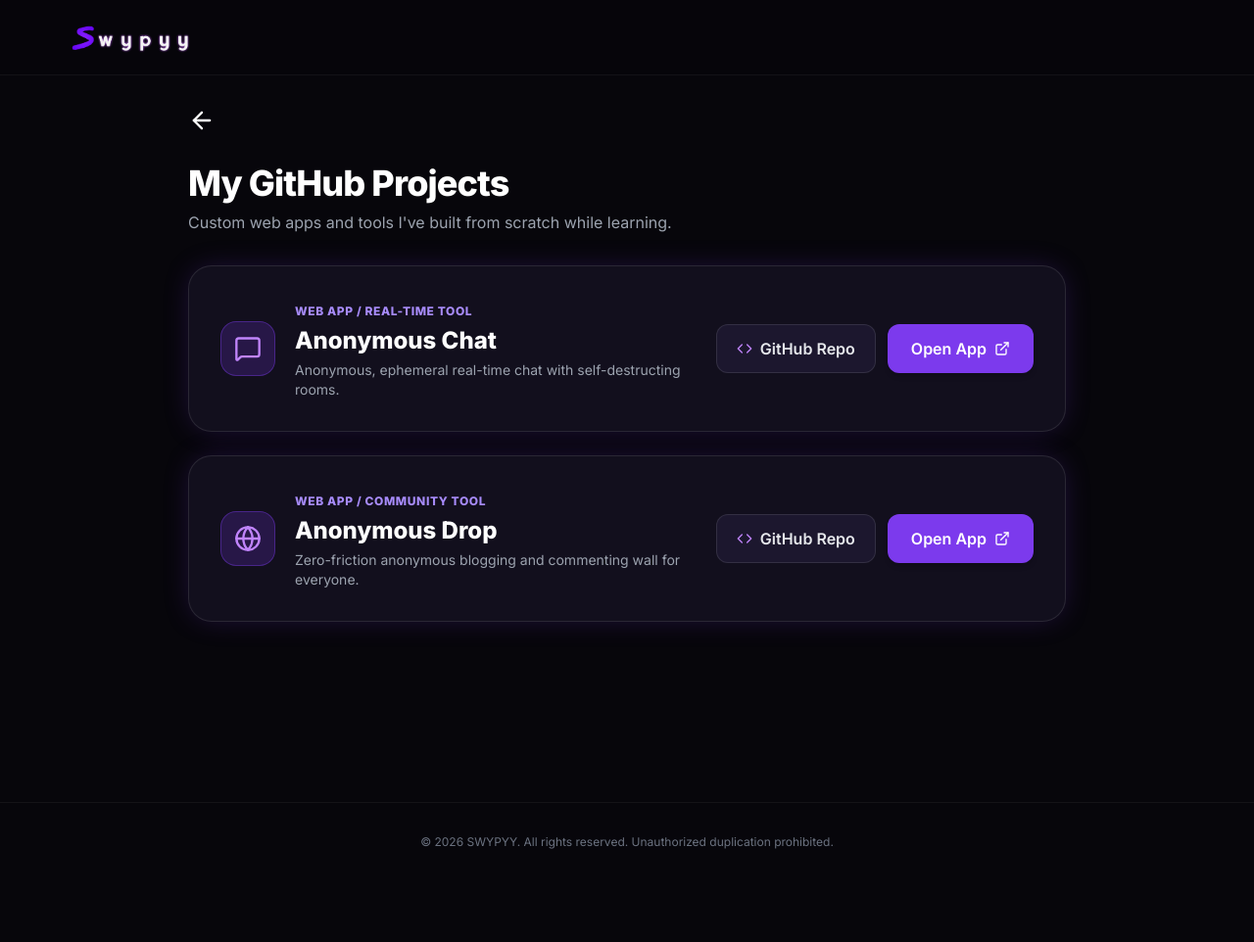
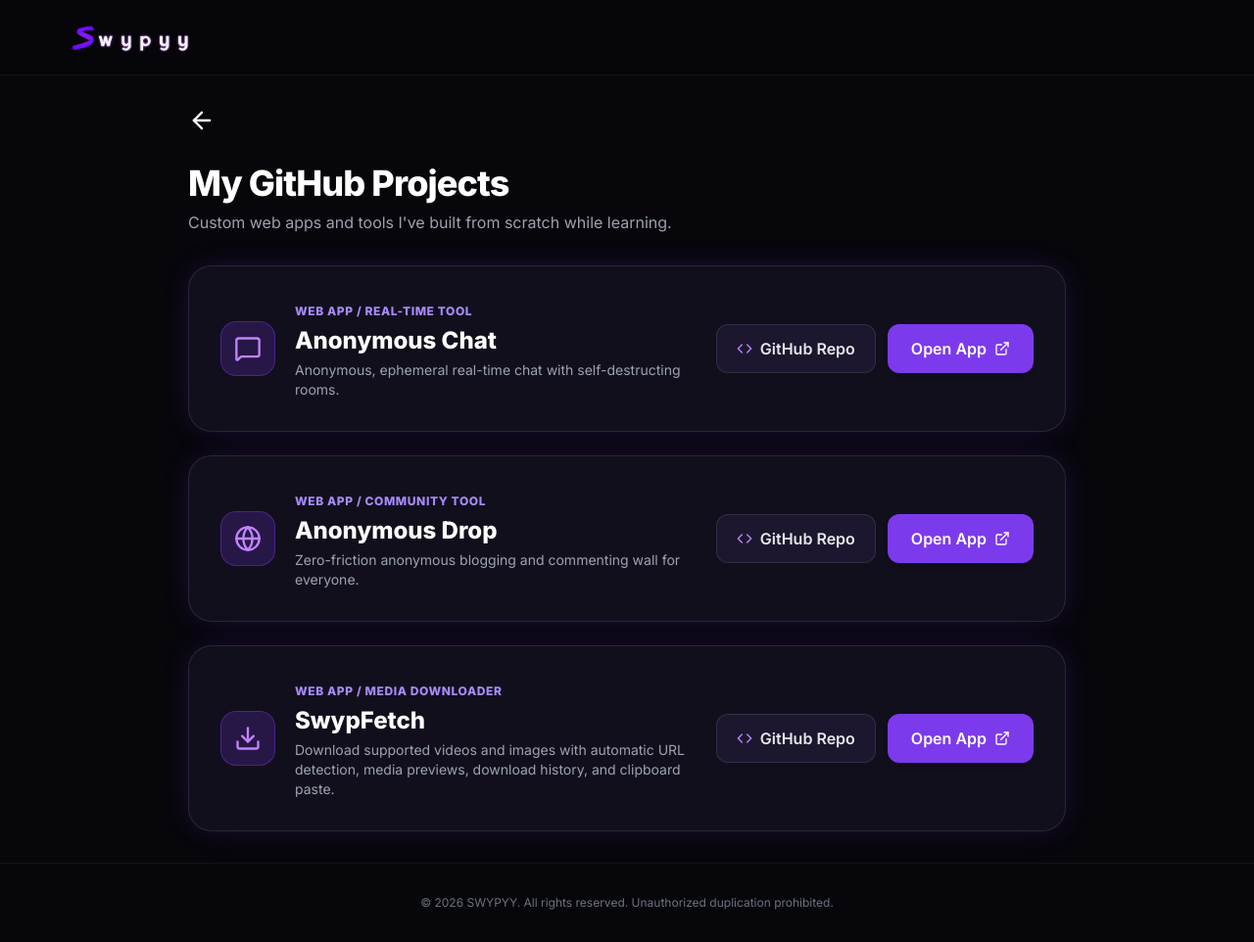
Before and after one commit to swypyy/swypyy.github.io, a Jekyll site: the page github-projects/index.html, which Jekyll copies as it is, in a window 1280 px wide. Shown: the whole page at 98% size. Built offline with Jekyll 4.4.1, drawn with Linux system fonts in a browser that asks for light colours; nearby versions of some CDN libraries; before the commit the page ends 900 px from its top, so only the background shows below that.

Commit message:
Add files via upload

```diff
--- a/github-projects/index.html
+++ b/github-projects/index.html
@@ -121,6 +121,27 @@
                         </a>
                     </div>
                 </div>
+
+                <div class="bg-surface rounded-3xl border border-white/10 p-6 sm:p-8 flex flex-col sm:flex-row items-center justify-between gap-6 purple-glow-card hover:border-brand-purple/40 transition-all">
+                    <div class="flex items-center gap-5 text-left">
+                        <div class="w-14 h-14 rounded-2xl bg-brand-purple/20 border border-brand-purple/40 flex items-center justify-center shrink-0 text-brand-glow">
+                            <i data-lucide="download" class="w-7 h-7"></i>
+                        </div>
+                        <div class="space-y-1">
+                            <span class="text-xs font-bold uppercase tracking-wider text-brand-light">Web App / Media Downloader</span>
+                            <h2 class="text-xl sm:text-2xl font-bold text-white">SwypFetch</h2>
+                            <p class="text-xs sm:text-sm text-gray-400">Download supported videos and images with automatic URL detection, media previews, download history, and clipboard paste.</p>
+                        </div>
+                    </div>
+                    <div class="flex flex-col sm:flex-row gap-3 w-full sm:w-auto shrink-0">
+                        <a href="https://github.com/swypyy/SwypFetch-repo" target="_blank" rel="noopener noreferrer" class="px-5 py-3 rounded-xl bg-surface-light border border-white/10 hover:border-brand-purple/50 text-gray-200 font-semibold transition-all text-center flex items-center justify-center gap-2">
+                            <i data-lucide="code" class="w-4 h-4 text-brand-glow"></i><span>GitHub Repo</span>
+                        </a>
+                        <a href="/swypfetch/" target="_blank" rel="noopener noreferrer" class="px-6 py-3 rounded-xl bg-brand-purple hover:bg-brand-glow text-white font-semibold transition-all shadow-md text-center flex items-center justify-center gap-2">
+                            <span>Open App</span><i data-lucide="external-link" class="w-4 h-4"></i>
+                        </a>
+                    </div>
+                </div>
             </div>
         </div>
     </main>
```
